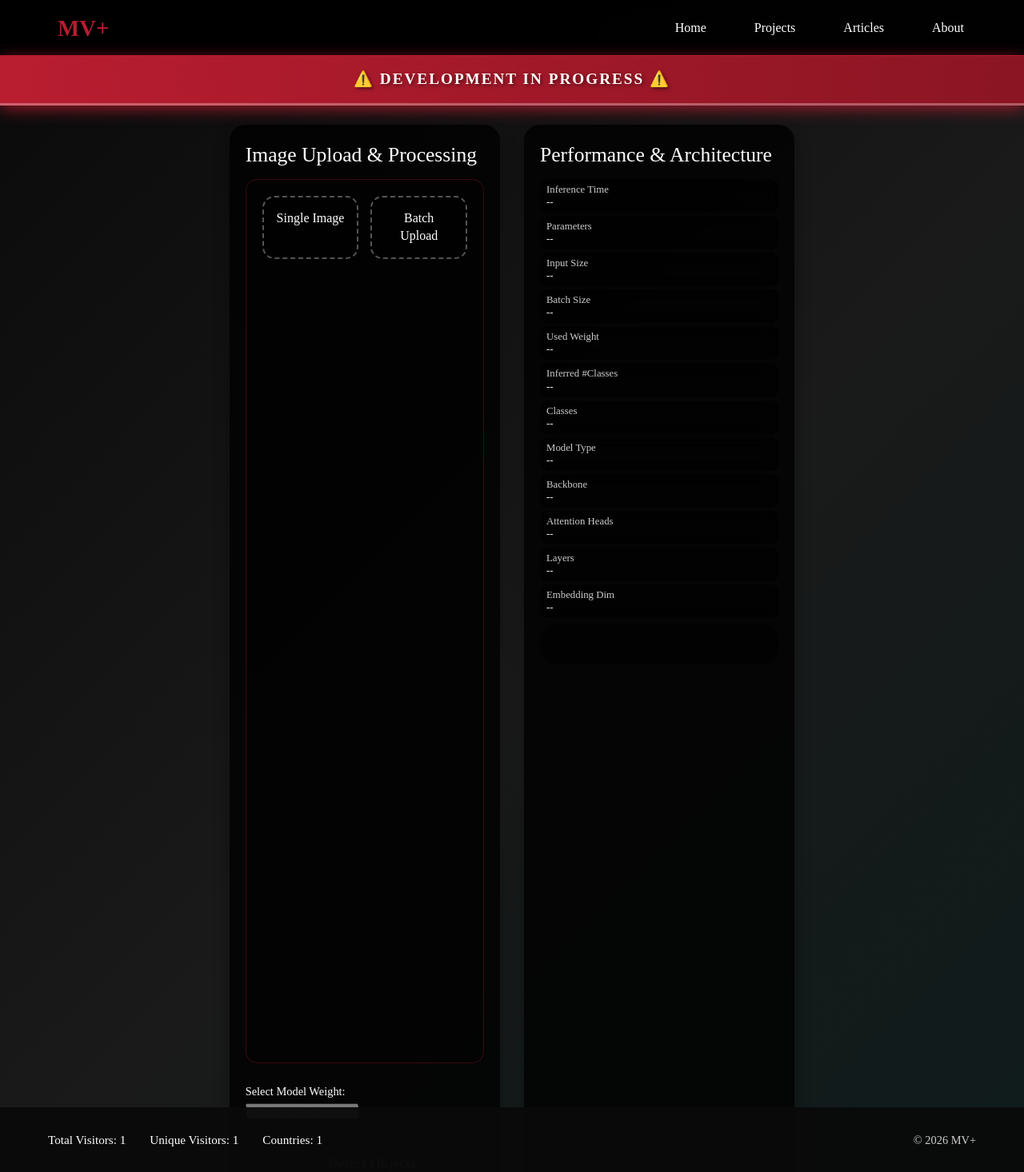
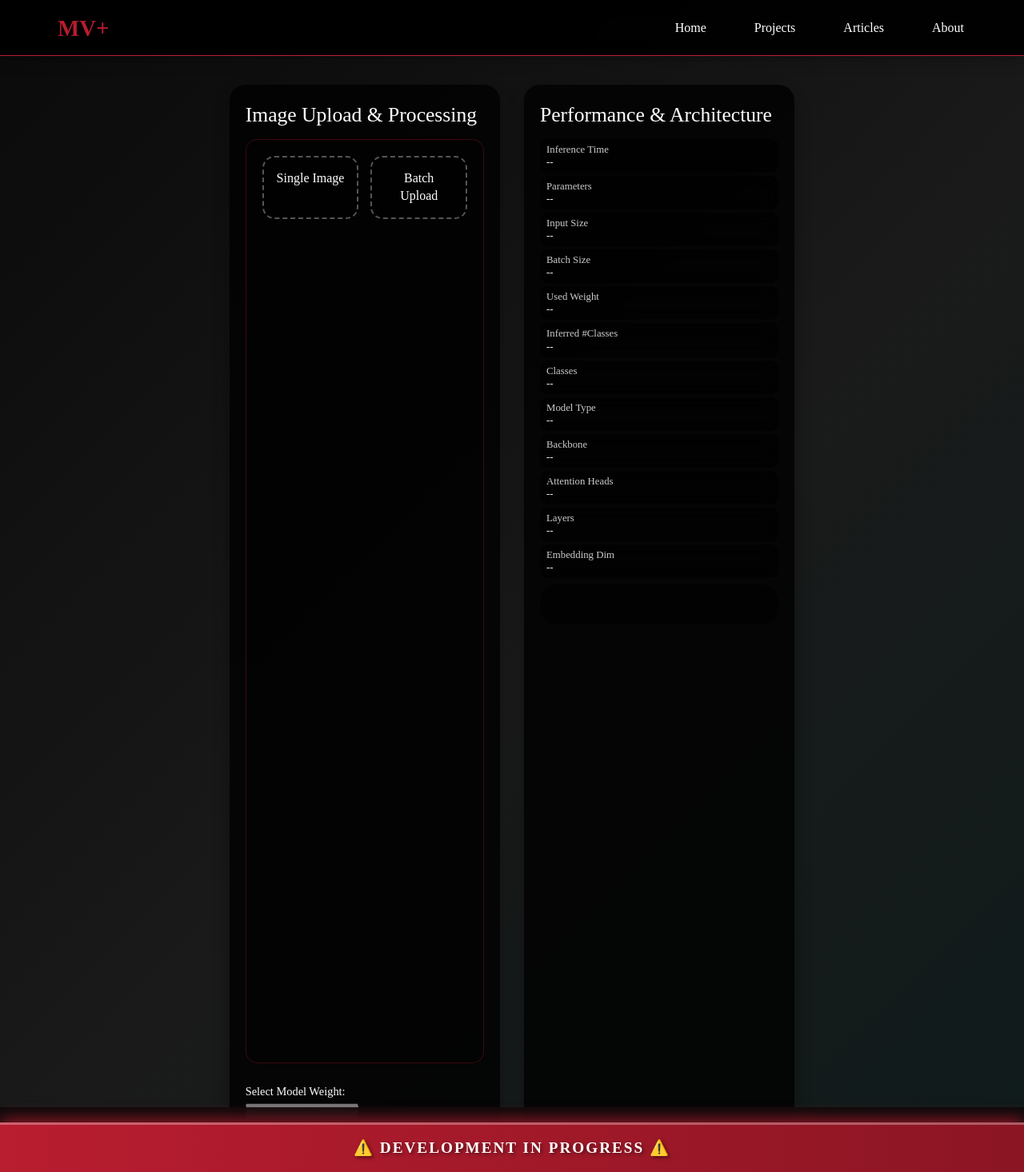
Before and after one commit to 2000pd3rvr/spad_for_vision_space, a Flask app: page /dinov3_demo in a window 1280 px wide. Shown: the whole page at 80% size. Run offline with Flask 3, Linux system fonts and the light colour scheme; data comes from the database, SQL or seed files in the repository; data that the repository does not hold is empty; some libraries are stand-ins or nearby versions.

Commit message:
Move development banner to bottom of page

```diff
--- a/static/css/style.css
+++ b/static/css/style.css
@@ -190,10 +190,10 @@ body {
 }
 
 /* Main Content */
-/* Development Banner - HIGHLY VISIBLE */
+/* Development Banner - HIGHLY VISIBLE - AT BOTTOM */
 .dev-banner {
     position: fixed !important;
-    top: 70px !important; /* Below navbar */
+    bottom: 0 !important; /* At bottom of page */
     left: 0 !important;
     right: 0 !important;
     width: 100% !important;
@@ -202,9 +202,9 @@ body {
     color: #ffffff !important;
     padding: 16px 0 !important;
     text-align: center !important;
-    z-index: 1001 !important; /* Above navbar */
-    box-shadow: 0 4px 20px rgba(185, 29, 48, 0.8) !important;
-    border-bottom: 3px solid rgba(255, 255, 255, 0.3) !important;
+    z-index: 1001 !important; /* Above other content */
+    box-shadow: 0 -4px 20px rgba(185, 29, 48, 0.8) !important;
+    border-top: 3px solid rgba(255, 255, 255, 0.3) !important;
     display: block !important;
     visibility: visible !important;
     opacity: 1 !important;
@@ -247,9 +247,10 @@ body {
 }
 
 .main-content {
-    margin-top: 120px !important; /* Navbar (70px) + Banner (~50px) */
-    min-height: calc(100vh - 120px) !important;
+    margin-top: 70px !important; /* Navbar (70px) only - banner is at bottom */
+    min-height: calc(100vh - 70px) !important;
     padding: 1rem 0 !important;
+    padding-bottom: 60px !important; /* Space for bottom banner */
     overflow-y: visible !important;
     display: flex !important;
     flex-direction: column !important;
```
